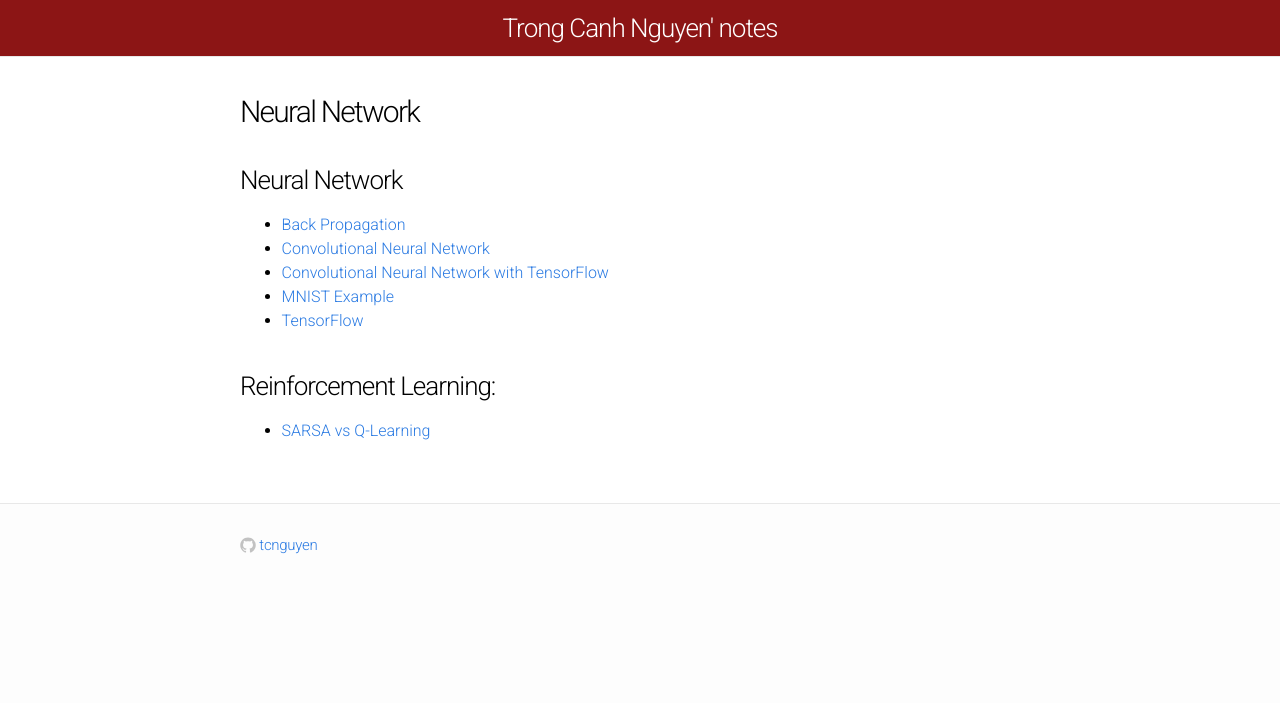
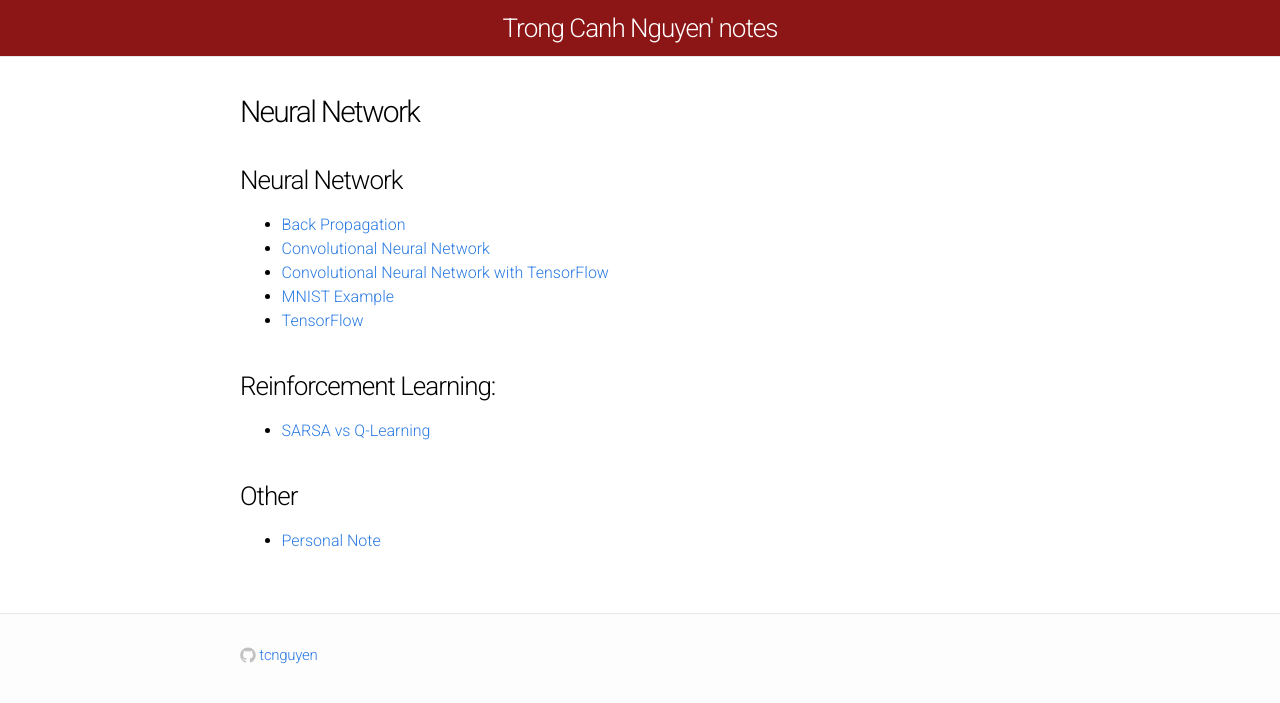
Before and after one commit to tcnguyen/tcnguyen.github.io, a Jekyll site: the page built from index.md, in a window 1280 px wide. Shown: the top 703 px of the page. Built offline with Jekyll 4.4.1, drawn with Linux system fonts in a browser that asks for light colours; our own code applies the rules of GitHub Pages for plain Markdown files.

Commit message:
update link for month notes

```diff
--- a/index.md
+++ b/index.md
@@ -15,3 +15,7 @@ title:
 
 ### Reinforcement Learning:
 - [SARSA vs Q-Learning](reinforcement_learning/sarsa_vs_q_learning.html)
+
+
+### Other
+- [Personal Note](/monthnotes/index.html)
```
